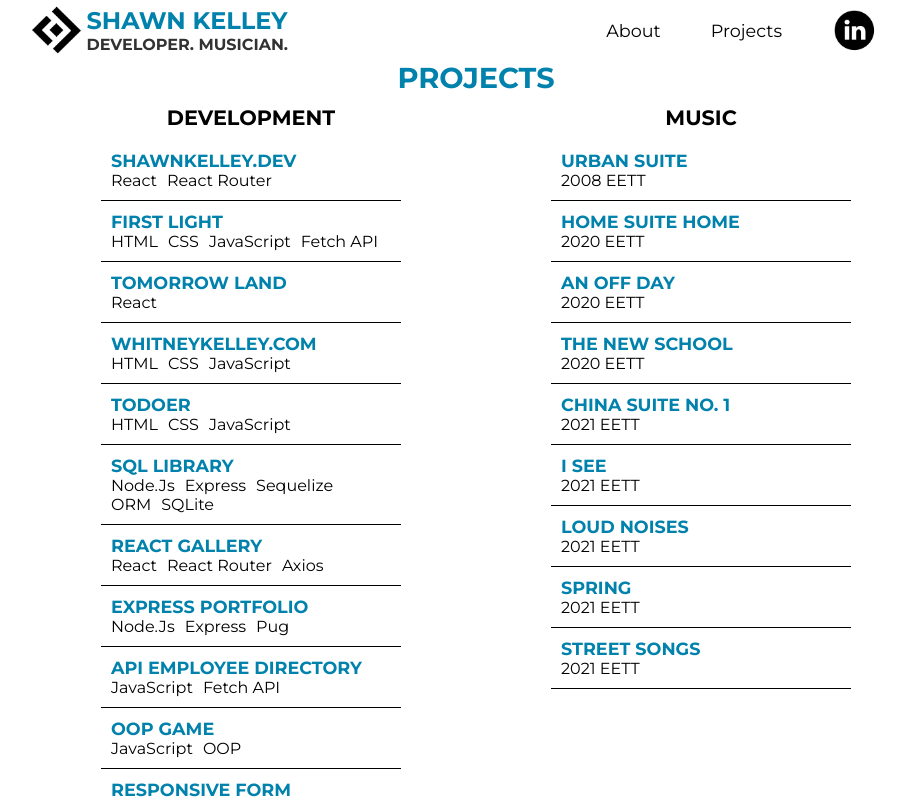
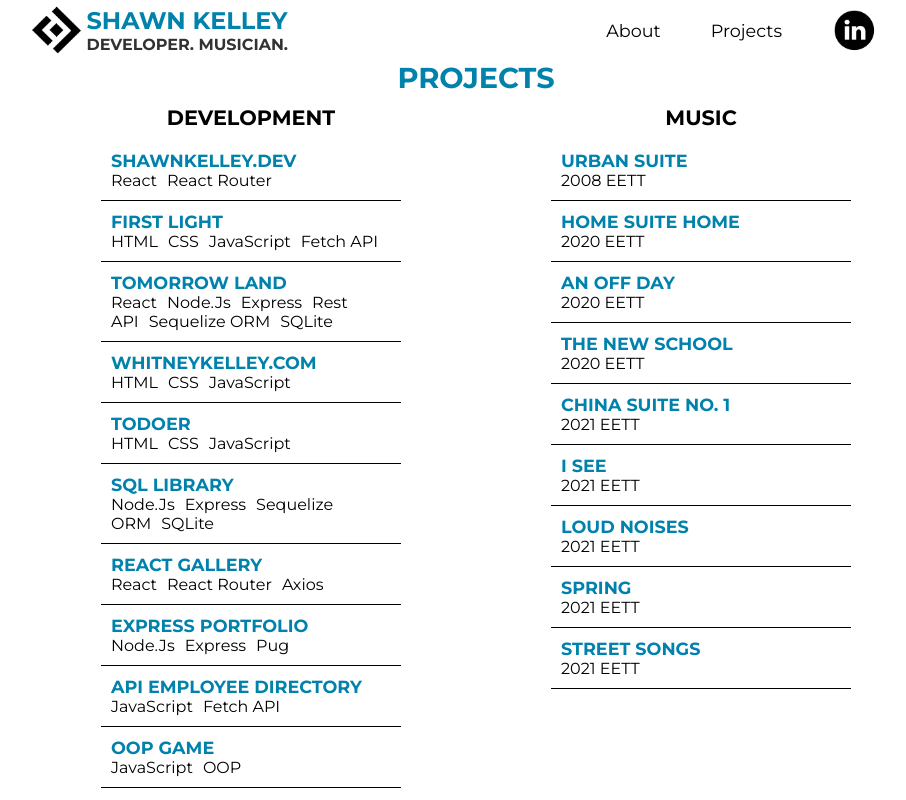
Before and after one commit to shawnkelleydev/sk-ws-react, a React (Create React App) app: page /projects in a window 1280 px wide. Shown: the top 800 px of the page, without its empty margins (164-1070 px from the left). Built offline with nearby package versions, Linux system fonts and the light colour scheme.

Commit message:
tomorrowland update

```diff
--- a/src/components/work.js
+++ b/src/components/work.js
@@ -23,10 +23,17 @@ export const projects = [
     year: 2021,
     name: "tomorrow land",
     description:
-      "Tomorrow Land is a React app.  It's a simple budgeting tool that keeps everything in the middle of the screen to avoid scrolling.  It also sorts items alphabetically for easy reference, and each item fully editable.",
+      "Tomorrow Land is a React app.  It's a simple budgeting tool that keeps everything in the middle of the screen to avoid scrolling.  It's also very under construction because I'm morphing it into a full-stack app, so proceed with caution.",
     tag: "Tomorrow Land.  Shape tomorrow today.",
-    technologies: ["React"],
-    live_link: "https://shawnkelleydev.github.io/tomorrowland-react/",
+    technologies: [
+      "React",
+      "Node.js",
+      "Express",
+      "Rest API",
+      "Sequelize ORM",
+      "SQLite",
+    ],
+    live_link: "https://vigorous-hamilton-5396c2.netlify.app",
     github_link: "https://github.com/shawnkelleydev/tomorrowland-react",
   },
   {
```
